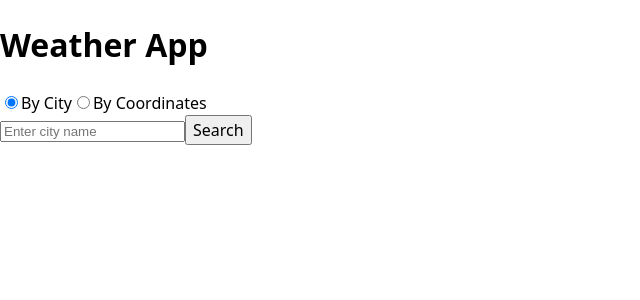
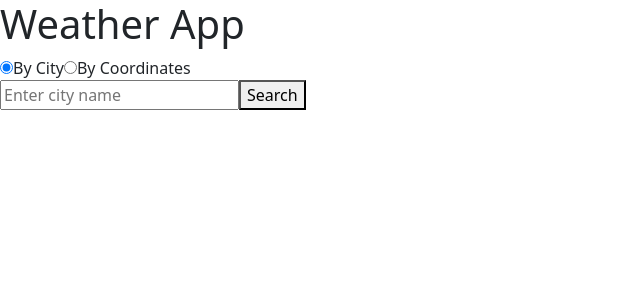
Before and after one commit to EllinaMao/bullshit, a React (Vite) app: page / in a window 1280 px wide. Shown: the top 300 px of the page, without its empty margins (0-640 px from the left). Built offline with nearby package versions, Linux system fonts and the light colour scheme.

Commit message:
Add Bootstrap and React-Bootstrap; refactor components and clean up code

```diff
--- a/package.json
+++ b/package.json
@@ -11,7 +11,9 @@
   },
   "dependencies": {
     "@tanstack/react-query": "^5.90.16",
+    "bootstrap": "^5.3.8",
     "react": "^19.2.0",
+    "react-bootstrap": "^2.10.10",
     "react-dom": "^19.2.0"
   },
   "devDependencies": {
--- a/src/components/FormInput.jsx
+++ b/src/components/FormInput.jsx
@@ -1,7 +1,7 @@
 import React from "react";
 
 const FormInput = React.memo(({ value, onChange, ...props }) => {
-    console.log("Rendering FormInput 🚇");
+    // console.log("Rendering FormInput 🚇");
     return (
         <input
             value={value}
--- a/src/components/Radio.jsx
+++ b/src/components/Radio.jsx
@@ -1,6 +1,6 @@
 import React from "react";
 const Radio = React.memo(({ options, currentValue, onChange }) => {
-    console.log("Rendering Radio 🚨");
+    // console.log("Rendering Radio 🚨");
     return (
         <div>
             {options.map((option) => (
--- a/src/components/SearchForm.jsx
+++ b/src/components/SearchForm.jsx
@@ -9,15 +9,12 @@ const SEARCH_OPTIONS = [
 const SearchForm = React.memo(({
     mode,
     setMode,
-    city,
-    setCity,
-    coordinates,
-    coordinateHandlers,
     onSearch,
     loading
 }) => {
-    console.log("Rendering SearchForm component");
-
+    // console.log("Rendering SearchForm component");
+    const [city, setCity] = React.useState('');
+    const [coordinates, setCoordinates] = React.useState({ latitude: '', longitude: '' });
     return (
         <div>
             <Radio options={SEARCH_OPTIONS} currentValue={mode} onChange={setMode}></Radio>
@@ -34,21 +31,21 @@ const SearchForm = React.memo(({
                     <FormInput
                         type="number"
                         value={coordinates.latitude}
-                        onChange={coordinateHandlers.latitude}
+                        onChange={setCoordinates}
                         placeholder="Enter latitude"
                         required
                     />
                     <FormInput
                         type="number"
                         value={coordinates.longitude}
-                        onChange={coordinateHandlers.longitude}
+                        onChange={setCoordinates}
                         placeholder="Enter longitude"
                         required
                     />
                 </>
             )}
-            <button onClick={onSearch} disabled={loading}>
-                {'Search'}
+            <button onClick={() => mode === 'city' ? onSearch(city) : onSearch(coordinates)} disabled={loading}>
+                Search
             </button>
             <p>{loading ? 'Loading...' : ''}</p>
         </div>
--- a/src/components/WeatherResult.jsx
+++ b/src/components/WeatherResult.jsx
@@ -1,8 +1,11 @@
 import React from 'react';
 import { getWeatherDescription } from "../utils/getWeatherDescription";
+import 'bootstrap/dist/css/bootstrap.min.css';
+import Accordion from 'react-bootstrap/Accordion';
+
 
 const WeatherResult = React.memo(({ weatherData, cityName }) => {
-    console.log("Rendering WeatherResult component🏳‍🌈");
+    // console.log("Rendering WeatherResult component🏳‍🌈");
     if (!weatherData) {
         return null;
     }
@@ -10,14 +13,18 @@ const WeatherResult = React.memo(({ weatherData, cityName }) => {
     const { temperature, windspeed, weathercode, winddirection, is_day: isDay, time } = weatherData.current_weather;
     const weatherDescription = getWeatherDescription(weathercode);
     return (
-        <div className={isDay ? 'day-weather' : 'night-weather'}>
-            <h2>Current Weather {cityName}</h2>
-            <p>Temperature: {temperature}°C</p>
-            <p>Windspeed: {windspeed} km/h</p>
-            <p>Wind Direction: {winddirection}°</p>
-            <p>Weather: {weatherDescription}</p>
-            <p>Time: {time}</p>
-        </div>
+        <Accordion defaultActiveKey="0" className={`${isDay ? 'day-weather' : 'night-weather'} container`}>
+            <Accordion.Item eventKey="0">
+                <Accordion.Header>Current Weather {cityName}</Accordion.Header>
+                <Accordion.Body>
+                    <p>Temperature: {temperature}°C</p>
+                    <p>Windspeed: {windspeed} km/h</p>
+                    <p>Wind Direction: {winddirection}°</p>
+                    <p>Weather: {weatherDescription}</p>
+                    <p>Time: {time}</p>
+                </Accordion.Body>
+            </Accordion.Item>
+        </Accordion>
     );
 });
 export default WeatherResult;
--- a/src/hooks/useCity.jsx
+++ b/src/hooks/useCity.jsx
@@ -3,7 +3,7 @@ import { useQuery } from "@tanstack/react-query";
 import { fetchData } from "../utils/fetchData";
 
 const useCity = (city, count = 1, language = 'en') => {
-    const res  = useQuery({
+    const res = useQuery({
         queryKey: ['city', city, count, language],
 
         queryFn: () => fetchData(BASE_GEO, 'search', {
@@ -12,7 +12,7 @@ const useCity = (city, count = 1, language = 'en') => {
             language: language,
             format: 'json',
         }),
-        enabled: false,
+        enabled: city != null && city.trim() !== '',
         staleTime: 1000 * 60 * 5,
 
         retry: 1,
--- a/src/pages/WeatherPage.jsx
+++ b/src/pages/WeatherPage.jsx
@@ -1,6 +1,6 @@
 import SearchForm from "../components/SearchForm";
 import WeatherResult from "../components/WeatherResult";
-import { useState, useCallback, use } from "react";
+import { useState, useCallback, useEffect } from "react";
 import { useWeather } from "../hooks/useWeather";
 import { useCity } from "../hooks/useCity";
 
@@ -9,34 +9,34 @@ const WeatherPage = () => {
     const [city, setCity] = useState('');
     const [coordinates, setCoordinates] = useState({ latitude: '', longitude: '' });
     const [targetLocation, setTargetLocation] = useState(null);
-    const { refetch: searchCity, isFetching: isCityLoading, error: cityError } = useCity(city);
+    const { data: cityData, isFetching: isCityLoading, error: cityError } = useCity(city);
     const { data: weatherData, isLoading: isWeatherLoading, error: weatherError } = useWeather(targetLocation?.lat, targetLocation?.lng);
 
+    useEffect(() => {
+        if (cityData && cityData.results && cityData.results.length > 0) {
+            const { latitude, longitude } = cityData.results[0];
+            setTargetLocation({ lat: latitude, lng: longitude });
+        }
+    }, [cityData]);
 
-    const handleSearch = useCallback(async () => {
+    useEffect(() => {
+        if (mode === 'coordinates' && coordinates.latitude && coordinates.longitude) {
+            setTargetLocation({ lat: parseFloat(coordinates.latitude), lng: parseFloat(coordinates.longitude) });
+        }
+    }, [mode, coordinates]);
+
+
+    const handleSearch = useCallback(async (searchValue) => {
         if (mode === 'city') {
-            try {
-                const { data: cityData } = await searchCity();
-                console.log("City data received:", cityData);
-                if (cityData?.results && cityData.results.length > 0) {
-                    const { latitude, longitude } = cityData.results[0];
-                    console.log("Setting target location:", { latitude, longitude });
-                    setTargetLocation({ lat: parseFloat(latitude), lng: parseFloat(longitude) });
-                    setCoordinates({ latitude, longitude });
-                } else {
-                    console.log("No city data found");
-                }
-            }
-            catch (error) {
-                console.error("Error fetching city data:", error);
-            }
+            setCity(searchValue);
 
         } else {
-            const { latitude, longitude } = coordinates;
-            console.log("Setting coordinates:", { latitude, longitude });
-            setTargetLocation({ lat: parseFloat(latitude), lng: parseFloat(longitude) });
+            setCoordinates({
+                latitude: searchValue.latitude,
+                longitude: searchValue.longitude
+            });
         }
-    }, [mode, searchCity, coordinates]);
+    }, [mode]);
     // console.log("Weather data:", weatherData);
     // console.log("Target location:", targetLocation);
     const isLoading = isCityLoading || isWeatherLoading;
@@ -69,7 +69,7 @@ const WeatherPage = () => {
             </div> */}
 
             {error && <p style={{ color: 'red' }}>Error: {error.message}</p>}
-            <WeatherResult weatherData={weatherData} />
+            <WeatherResult weatherData={weatherData} cityName={city} />
         </div>
     );
 };
--- a/src/utils/fetchData.js
+++ b/src/utils/fetchData.js
@@ -4,7 +4,6 @@ const fetchData = async (baseUrl, path, params) => {
 
     const res = await fetch(url.toString());
     console.log(res.status);
-    //to think
     if (!res.ok) {
         throw new Error("Network response was not ok");
     }
```
Also changed, not shown: src/App.jsx (+0 -63 lines), 1 other file (tests, documents, lock files or other folders).
